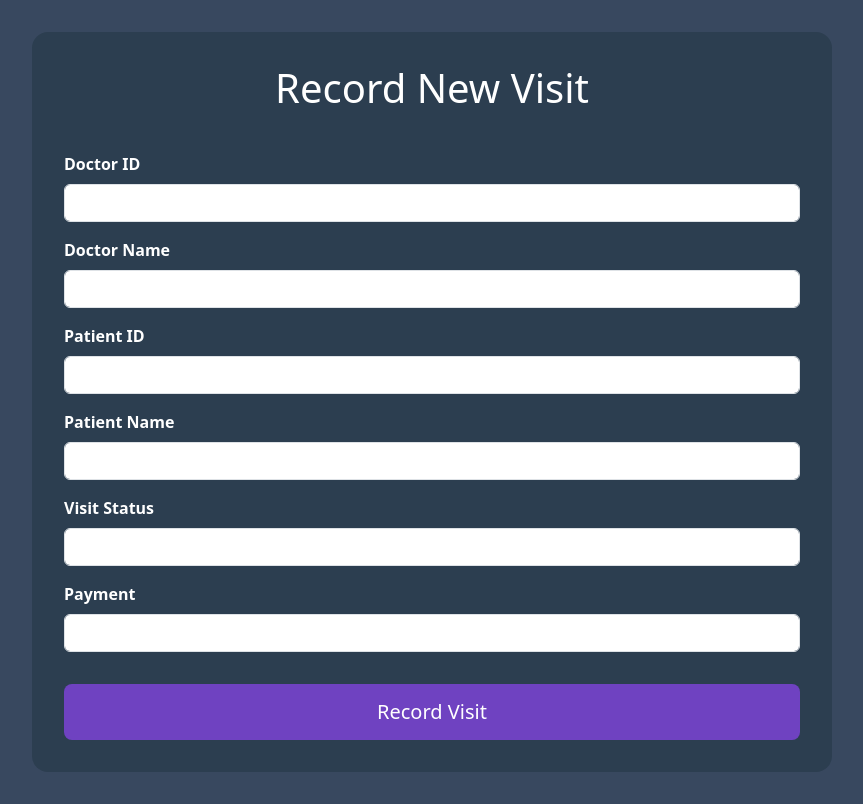
After one commit to Mustafa-Hamam/EMR, a FastAPI app: page /newvisit in a window 1280 px wide. The commit adds this page. Shown: the whole page, without its empty margins (208-1071 px from the left). Run offline with FastAPI, Linux system fonts and the light colour scheme.

Commit message:
Changed IDs Handling and added Visits button

```diff
--- a/EMR_core/templates/home.html
+++ b/EMR_core/templates/home.html
@@ -38,10 +38,11 @@
         .btn-adddoctor { background-color: #1abc9c; color: white; }
         .btn-addreceptionist { background-color: #e67e22; color: white; }
         .btn-addhr { background-color: #3498db; color: white; }
+        .btn-addvisit { background-color: #12f373; color: white; }
     </style>
 </head>
 <body>
-    <h1>Add New Patient, Doctor, Receptionist, or HR</h1>
+    <h1>Add New Patient, Doctor, Receptionist, HR, Or Visit</h1>
     <p>Click below to add a new record</p>
 
     <div class="button-container">
@@ -56,5 +57,8 @@
     <div class="button-container">
         <a href="/newhr" class="btn btn-custom btn-addhr">Add New HR</a>
     </div>
+    <div class="button-container">
+    <a href="/newvisit" class="btn btn-custom btn-addvisit">Record Visit</a>
+    </div>
 </body>
 </html>
--- /dev/null
+++ b/EMR_core/templates/newvisit.html
@@ -0,0 +1,72 @@
+<!DOCTYPE html>
+<html>
+<head>
+    <title>Record New Visit</title>
+    <link
+        rel="stylesheet"
+        href="https://cdn.jsdelivr.net/npm/bootstrap@5.3.3/dist/css/bootstrap.min.css"
+    />
+    <style>
+        body {
+            background-color: #38485f;
+            color: white;
+            margin: 0;
+            padding: 2rem;
+            min-height: 100vh;
+        }
+
+        .container {
+            background-color: #2c3e50;
+            padding: 2rem;
+            border-radius: 1rem;
+            max-width: 800px;
+            margin: auto;
+        }
+
+        label {
+            font-weight: bold;
+            margin-top: 1rem;
+        }
+
+        .form-control {
+            margin-top: 0.5rem;
+        }
+
+        .btn-submit {
+            margin-top: 2rem;
+            background-color: #6f42c1;
+            color: white;
+            font-size: 1.25rem;
+            padding: 0.75rem 2rem;
+            border-radius: 0.5rem;
+            width: 100%;
+        }
+    </style>
+</head>
+<body>
+    <div class="container">
+        <h1 class="text-center mb-4">Record New Visit</h1>
+        <form action="/newvisit" method="post">
+            <label for="doctor_id">Doctor ID</label>
+            <input type="number" class="form-control" id="doctor_id" name="doctor_id" required>
+
+            <label for="doctor_name">Doctor Name</label>
+            <input type="text" class="form-control" id="doctor_name" name="doctor_name" required>
+
+            <label for="patient_id">Patient ID</label>
+            <input type="number" class="form-control" id="patient_id" name="patient_id" required>
+
+            <label for="patient_name">Patient Name</label>
+            <input type="text" class="form-control" id="patient_name" name="patient_name" required>
+
+            <label for="status">Visit Status</label>
+            <input type="text" class="form-control" id="status" name="status" required>
+
+            <label for="payment">Payment</label>
+            <input type="number" class="form-control" id="payment" name="payment" required>
+
+            <button type="submit" class="btn btn-submit">Record Visit</button>
+        </form>
+    </div>
+</body>
+</html>
--- a/main.py
+++ b/main.py
@@ -5,7 +5,7 @@ from fastapi.templating import Jinja2Templates
 from fastapi.responses import HTMLResponse
 import uvicorn
 from EMR_core.insertion import auth_snflk, add_patient, add_Doctor, add_Receptionist, add_HR
-
+from EMR_core.visits import add_visit
 app = FastAPI()
 templates = Jinja2Templates(directory="EMR_core/templates")
 
@@ -34,10 +34,14 @@ async def new_receptionist_form(request: Request):
     # Serve the form template
     return templates.TemplateResponse("newhr.html", {"request": request})
 
+@app.get("/newvisit", response_class=HTMLResponse)
+async def new_receptionist_form(request: Request):
+    # Serve the form template
+    return templates.TemplateResponse("newvisit.html", {"request": request})
+
 @app.post("/newpatient", response_class=HTMLResponse)
 async def submit_patient(
     request: Request,
-    patient_id: str = Form(...),
     name: str = Form(...),
     age: str = Form(...),
     gender: str = Form(...),
@@ -58,11 +62,10 @@ async def submit_patient(
     conn = auth_snflk()
     try:
         result = add_patient(
-            conn, patient_id, name, age, gender, occupation, marital_status, address,
+            conn, name, age, gender, occupation, marital_status, address,
             email, phone, national_id, insurance, insurance_card_id,
             diagnosis, chief_complaint, medications, investigations,first_visit
         )
-
         # Check for error indication
         if result.lower().startswith("error"):
             raise HTTPException(status_code=500, detail=result)
@@ -77,13 +80,12 @@ async def submit_patient(
     # Only show success if no error occurred
     return templates.TemplateResponse(
         "confirmation.html",
-        {"request": request, "message": f"✅ Added new patient {name} with ID {patient_id}"}
+        {"request": request, "message": f"✅ Added new patient {name} with ID {result}"}
     )
 
 @app.post("/newdoctor", response_class=HTMLResponse)
 async def submit_doctor(
     request: Request,
-    doctor_id: str = Form(...),
     name: str = Form(...),
     age: str = Form(...),
     gender: str = Form(...),
@@ -102,7 +104,7 @@ async def submit_doctor(
     try:
         schedule_str = ", ".join(schedule)
         result = add_Doctor(
-            conn, doctor_id, name, age, gender, email, address,
+            conn, name, age, gender, email, address,
             Phone, national_id, degree, specialty, certifications,
             salary, leaves, schedule_str
         )
@@ -119,13 +121,12 @@ async def submit_doctor(
     # Only show success if no error occurred
     return templates.TemplateResponse(
         "confirmation.html",
-        {"request": request, "message": f"✅ Added new doctor {name} with ID {doctor_id}"}
+        {"request": request, "message": f"✅ Added new doctor {name} with ID {result}"}
     )
 
 @app.post("/newreceptionist", response_class=HTMLResponse)
 async def submit_receptionist(
     request: Request,
-    receptionist_id: str = Form(...),
     name: str = Form(...),
     age: str = Form(...),
     gender: str = Form(...),
@@ -140,7 +141,7 @@ async def submit_receptionist(
     conn = auth_snflk()
     try:
         result = add_Receptionist(
-            conn, receptionist_id, name, age, gender, Phone, email, address,
+            conn, name, age, gender, Phone, email, address,
                 national_id, education, leaves, salary
         )
         # Check for error indication
@@ -156,13 +157,12 @@ async def submit_receptionist(
     # Only show success if no error occurred
     return templates.TemplateResponse(
         "confirmation.html",
-        {"request": request, "message": f"✅ Added new receptionist {name} with ID {receptionist_id}"}
+        {"request": request, "message": f"✅ Added new receptionist {name} with ID {result}"}
     )
 
 @app.post("/newhr", response_class=HTMLResponse)
 async def submit_receptionist(
     request: Request,
-    hr_id: str = Form(...),
     name: str = Form(...),
     age: str = Form(...),
     gender: str = Form(...),
@@ -176,8 +176,8 @@ async def submit_receptionist(
 ):
     conn = auth_snflk()
     try:
-        result = add_Receptionist(
-            conn, hr_id, name, age, gender, Phone, email, address,
+        result = add_HR(
+            conn, name, age, gender, Phone, email, address,
                 national_id, education, leaves, salary)
         # Check for error indication
         if result.lower().startswith("error"):
@@ -192,9 +192,48 @@ async def submit_receptionist(
     # Only show success if no error occurred
     return templates.TemplateResponse(
         "confirmation.html",
-        {"request": request, "message": f"✅ Added new HR {name} with ID {hr_id}"}
+        {"request": request, "message": f"✅ Added new HR {name} with ID {result}"}
     )
+@app.post("/newvisit", response_class=HTMLResponse)
+async def submit_visit(
+    request: Request,
+    Doctor_ID: str = Form(...),
+    Doctor_Name: str = Form(...),
+    Patient_ID: str = Form(...),
+    Patient_name: str = Form(...),
+    Type: str = Form(...),
+    Date: str = Form(...),
+    Time: str = Form(...),
+    Notes: str = Form(...),
+    Prescription: str = Form(...),
+    Status: str = Form(...),
+    Payment: str = Form(...)
+):
+    conn = auth_snflk()
+    try:
+        visit_id = add_visit(
+            conn, Doctor_ID, Doctor_Name, Patient_ID, Patient_name, Type, Date,
+            Time, Notes, Prescription, Status, Payment
+        )
 
+        # Check for error indication
+        if isinstance(visit_id, str) and visit_id.lower().startswith("error"):
+            raise HTTPException(status_code=500, detail=visit_id)
+
+    except HTTPException as e:
+        raise e
+    except Exception as e:
+        raise HTTPException(status_code=500, detail=f"Unexpected error: {e}")
+    finally:
+        conn.close()
+
+    return templates.TemplateResponse(
+        "confirmation.html",
+        {
+            "request": request,
+            "message": f"✅ Visit recorded successfully with ID: {visit_id}"
+        }
+    )
 
 # if __name__ == "__main__":
 #     uvicorn.run(app, port=10000, host="0.0.0.0")
```
Also changed, not shown: EMR_core/insertion.py (+28 -20 lines), EMR_core/visits.py (added, +39 -0 lines).
